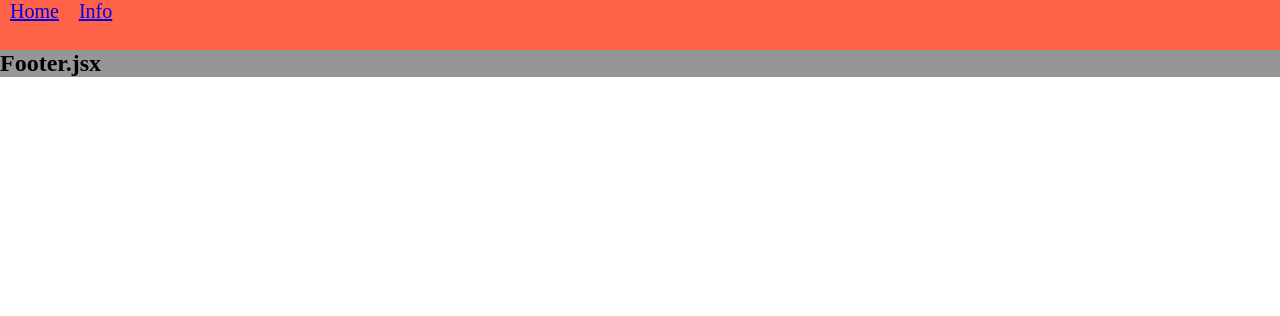
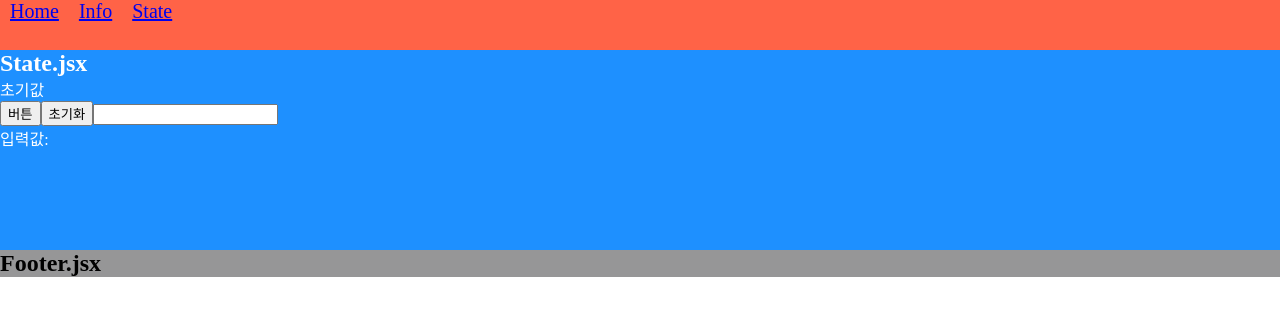
Before and after one commit to Lee-GiHeung/react-study, a React (Create React App) app: page /state in a window 1280 px wide. Before the commit this address had no page. Shown: the top 316 px of the page. Built offline with nearby package versions, Linux system fonts and the light colour scheme.

Commit message:
react useState(usestate, hooks)

```diff
--- a/src/App.js
+++ b/src/App.js
@@ -5,16 +5,18 @@
 import Footer from './Footer';
 import { BrowserRouter, Route, Routes } from 'react-router-dom';
 import Info from './pages/Info'
+import State from './pages/State'
 
 function App() {
   return (
     <div className="App">
       <BrowserRouter>
-      <Header />
-      <Routes>
-        <Route path='/' element={<Home />} />
-        <Route path='/info' element={<Info />} />
-      </Routes>
+        <Header />
+        <Routes>
+          <Route path='/' element={<Home />} />
+          <Route path='/info' element={<Info />} />
+          <Route path='/state' element={<State />} />
+        </Routes>
       </BrowserRouter>
       <Footer />
     </div>
--- a/src/Header.jsx
+++ b/src/Header.jsx
@@ -5,6 +5,7 @@
     <div className="header">
         <Link to="/">Home</Link>
         <Link to="/info">Info</Link>
+        <Link to="/state">State</Link>
     </div>
   );
 }
--- /dev/null
+++ b/src/pages/State.jsx
@@ -0,0 +1,33 @@
+// useState(): react hooks
+
+import { useState } from "react";
+
+const State = () => {
+    const [param1, setParam1] = useState("초기값");
+    const [param2, setParam2] = useState("");
+    const func1 = () => {
+        setParam1("안녕하세요");
+    }
+    const func2 = () => {
+        setParam1("");
+    }
+    const textInput = (e) => {
+        // console.log(e);
+        console.log(e.target.value);
+        console.log(e.target.name);
+        const { name, value } = e.target;
+        console.log(name, value);
+        setParam2(value);
+    }
+    return(
+        <div className="state-page page">
+            <h2>State.jsx</h2>
+            <p>{param1}</p>
+            <button onClick={func1}>버튼</button>
+            <button onClick={func2}>초기화</button>
+            <input text="text" onChange={textInput} name="param2" />
+            <p>입력값: {param2}</p>
+        </div>
+    );
+}
+export default State;
```
